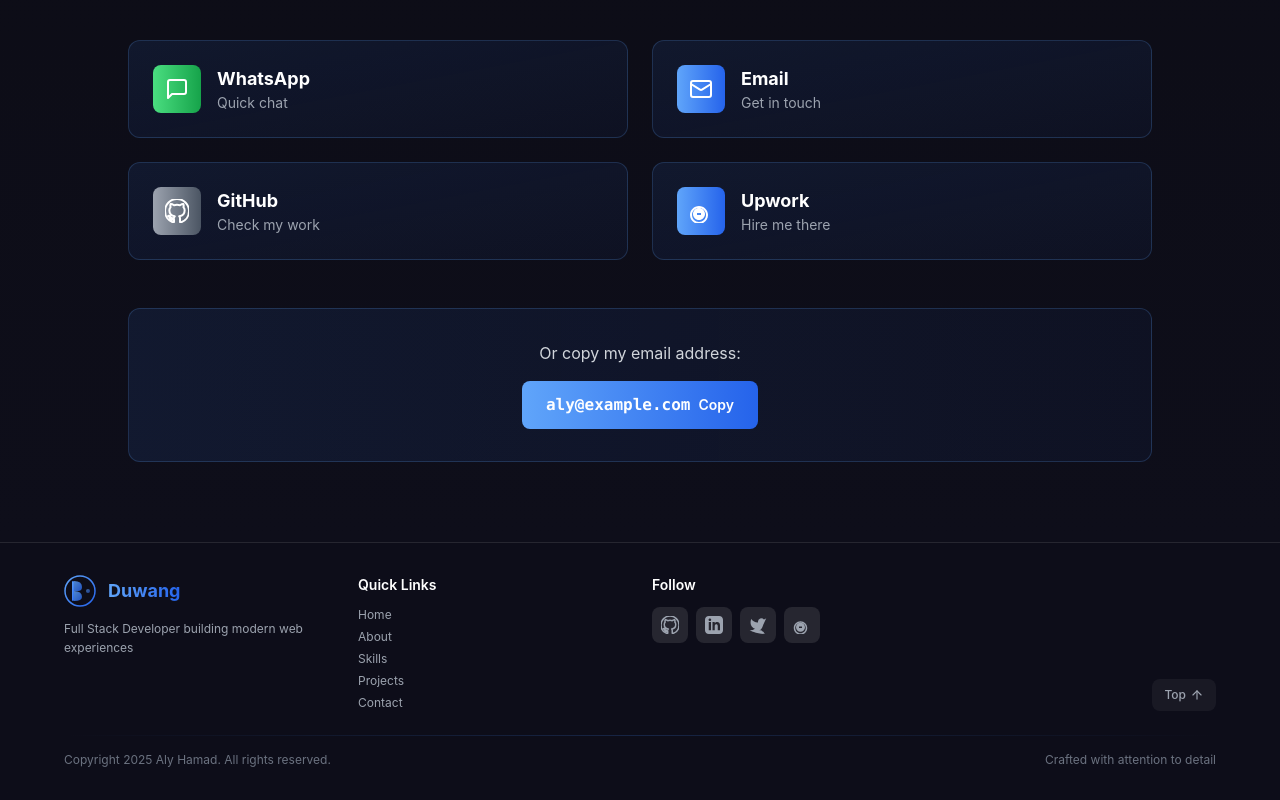
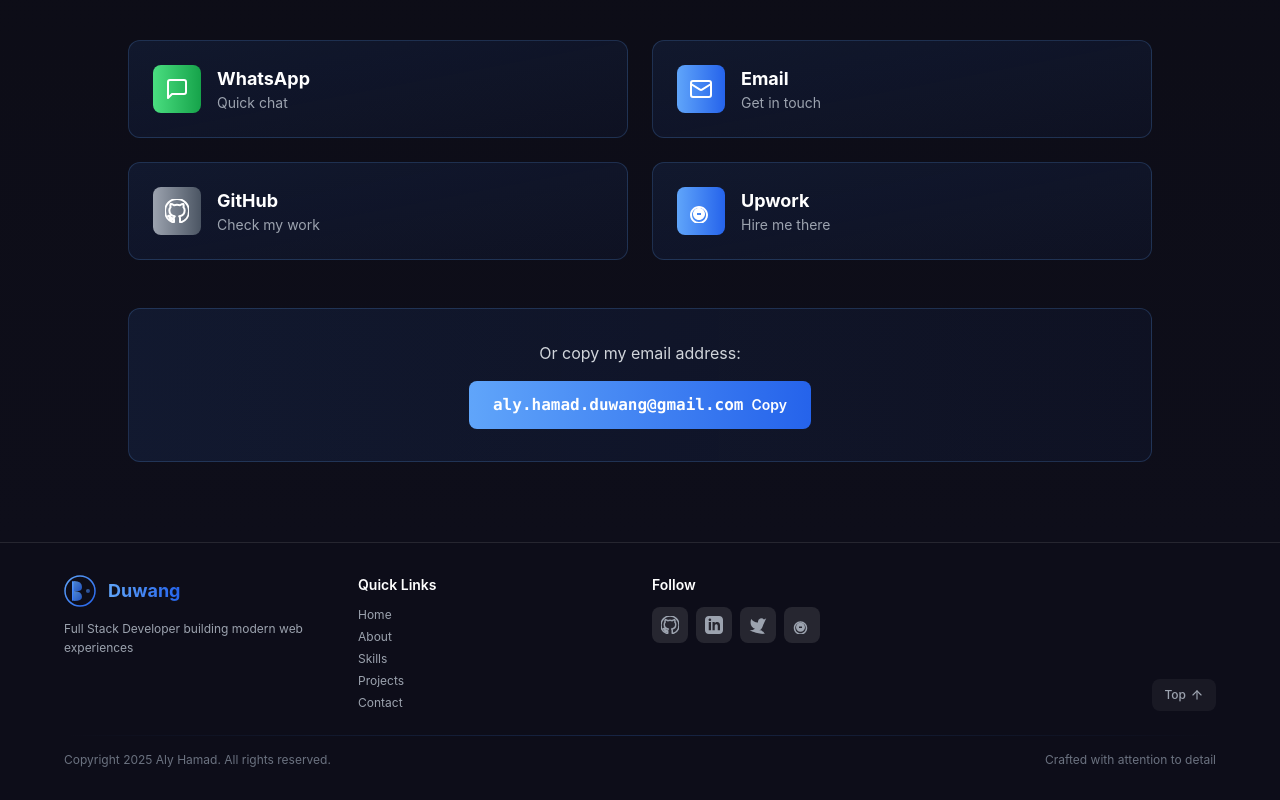
Before and after one commit to alisayed435-png/Alys_Portfolio, a React (Vite) app: page / in a window 1280 px wide. Shown: the part 5282-6082 px from the top of the page. Built offline with nearby package versions, Linux system fonts and the light colour scheme.

Commit message:
Update WhatsApp link and email address to aly.hamad.duwang@gmail.com

```diff
--- a/src/components/sections/Hero.tsx
+++ b/src/components/sections/Hero.tsx
@@ -4,11 +4,11 @@
 
 export const Hero: React.FC = () => {
   const handleWhatsAppClick = () => {
-    window.open('https://wa.me/XXXXXXXXXXX', '_blank', 'noopener,noreferrer');
+    window.open('https://chat.whatsapp.com/IytJHQDI1fIH8WqmZFp4eM', '_blank', 'noopener,noreferrer');
   };
 
   const handleEmailClick = () => {
-    window.location.href = 'mailto:aly@example.com?subject=Let%27s%20work%20together&body=Hi%20Aly%2C%0A%0AI%27d%20like%20to%20discuss%20a%20project%20opportunity.';
+    window.location.href = 'mailto:aly.hamad.duwang@gmail.com?subject=Let%27s%20work%20together&body=Hi%20Aly%2C%0A%0AI%27d%20like%20to%20discuss%20a%20project%20opportunity.';
   };
 
   const ctaButtons = [
--- a/src/data/profile.ts
+++ b/src/data/profile.ts
@@ -59,8 +59,8 @@
   about: "I'm a full stack developer passionate about creating modern, performant web applications. With expertise spanning frontend and backend technologies, I deliver end-to-end solutions that solve real problems. I focus on clean code, scalability, and user experience.",
   availability: "Available for projects",
   contact: {
-    email: "aly@example.com",
-    whatsappUrl: "https://wa.me/XXXXXXXXXXX",
+    email: "aly.hamad.duwang@gmail.com",
+    whatsappUrl: "https://chat.whatsapp.com/IytJHQDI1fIH8WqmZFp4eM",
     githubRepoUrl: "https://github.com/yourusername",
     upworkProfileUrl: "https://www.upwork.com/freelancers/~alyhamad",
   },
```
